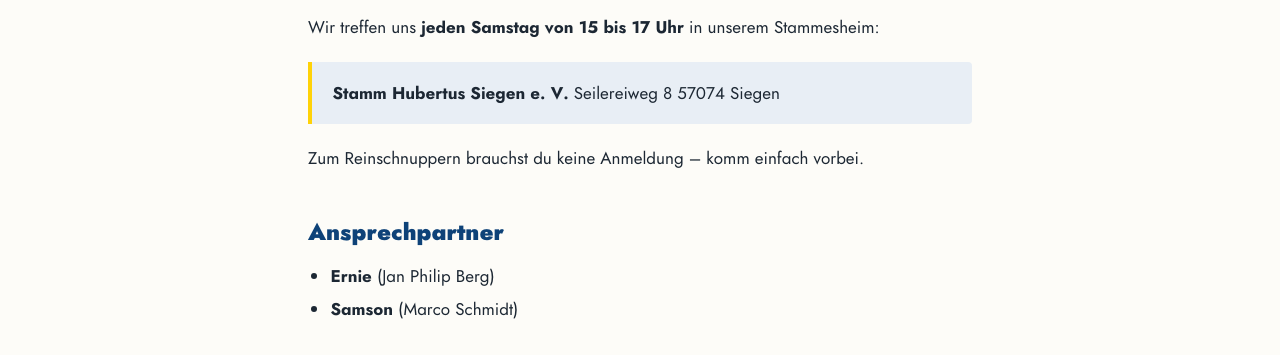
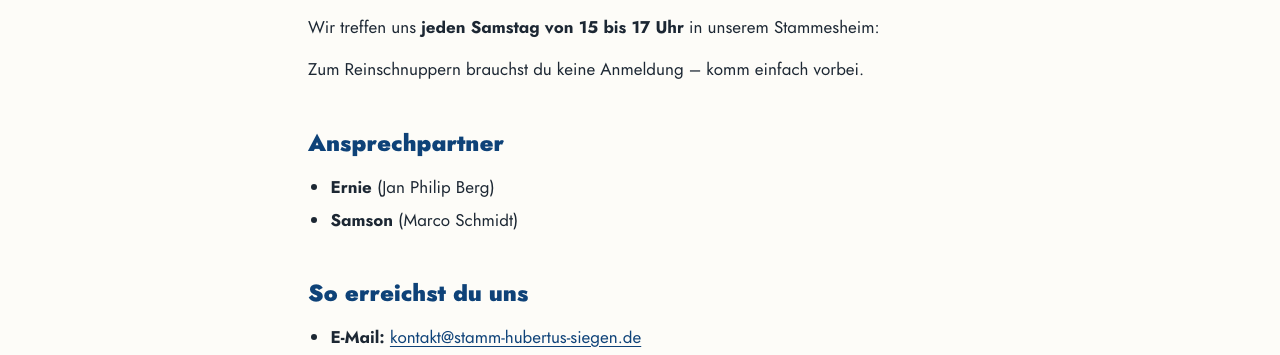
Before and after one commit to marschit/stamm-hubertus-website, an Astro site: page /kontakt in a window 1280 px wide. Shown: the part 719-1074 px from the top of the page. Built offline with nearby package versions, Linux system fonts and the light colour scheme; Astro itself is replaced by a stand-in of ours.

Commit message:
Update src/content/seiten/kontakt.md (via Pages CMS)

```diff
--- a/src/content/seiten/kontakt.md
+++ b/src/content/seiten/kontakt.md
@@ -3,10 +3,6 @@
 untertitel: Komm vorbei oder schreib uns
 ---
 Wir treffen uns **jeden Samstag von 15 bis 17 Uhr** in unserem Stammesheim:
-
-> **Stamm Hubertus Siegen e. V.**
-> Seilereiweg 8
-> 57074 Siegen
 
 Zum Reinschnuppern brauchst du keine Anmeldung – komm einfach vorbei.
 
```
